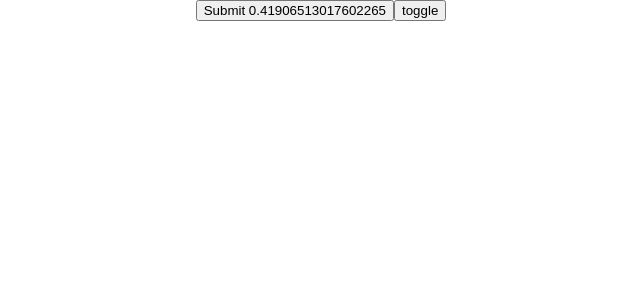
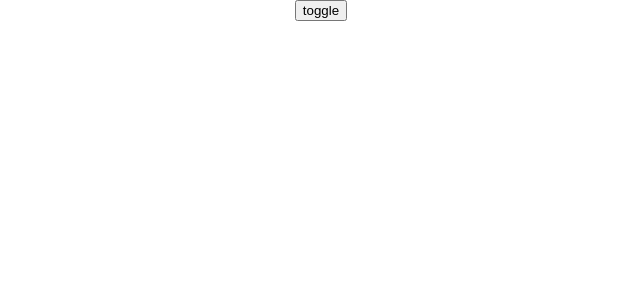
Before and after one commit to anupdhondi/react-query, a React (Create React App) app: page / in a window 1280 px wide. Shown: the top 300 px of the page, without its empty margins (319-959 px from the left). Built offline with nearby package versions, Linux system fonts and the light colour scheme.

Commit message:
dependent queries and enabled learned about it

```diff
--- a/src/App.js
+++ b/src/App.js
@@ -3,24 +3,27 @@ import './App.css';
 
 import { useQuery } from 'react-query';
 
-//1. If the component is unmounted then the query will be in inactive state
-//2. As the component mounts it fetches the query and goes into state
-//3. Even if the app window/ browser tab is out focused and then in focused then als it will fetch and goes to stale
+function App() {
+  const [show, setShow] = useState(false);
 
-function Button() {
-  const { isLoading, isError, data, error } = useQuery('unique-key', () => {
-    return new Promise((res, rej) => {
-      setTimeout(() => res(Math.random()), 1000);
-    });
-  });
-  return <button>Submit {data}</button>;
-}
+  const { isIdle } = useQuery(
+    ['unique-key', show],
+    () => {
+      return new Promise((res, rej) => {
+        setTimeout(() => res(Math.random()), 1000);
+      });
+    },
+    {
+      enabled: show,
+    }
+  );
+  console.log(
+    '🚀 ~ file: App.js:16 ~ const{isIdle}=useQuery ~ isIdle:',
+    isIdle
+  );
 
-function App() {
-  const [show, setShow] = useState(true);
   return (
     <div className="App">
-      {show && <Button />}
       <br />
       <button onClick={() => setShow(!show)}>toggle</button>
     </div>
```
Also changed, not shown: Notes.txt.
